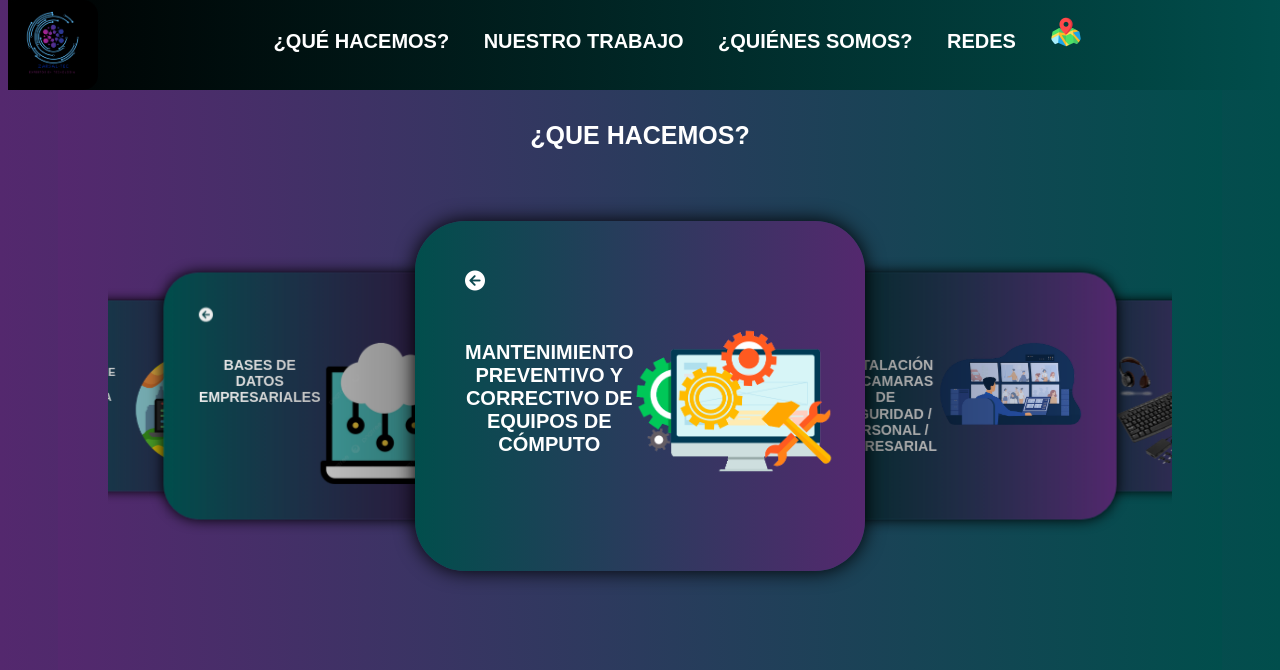
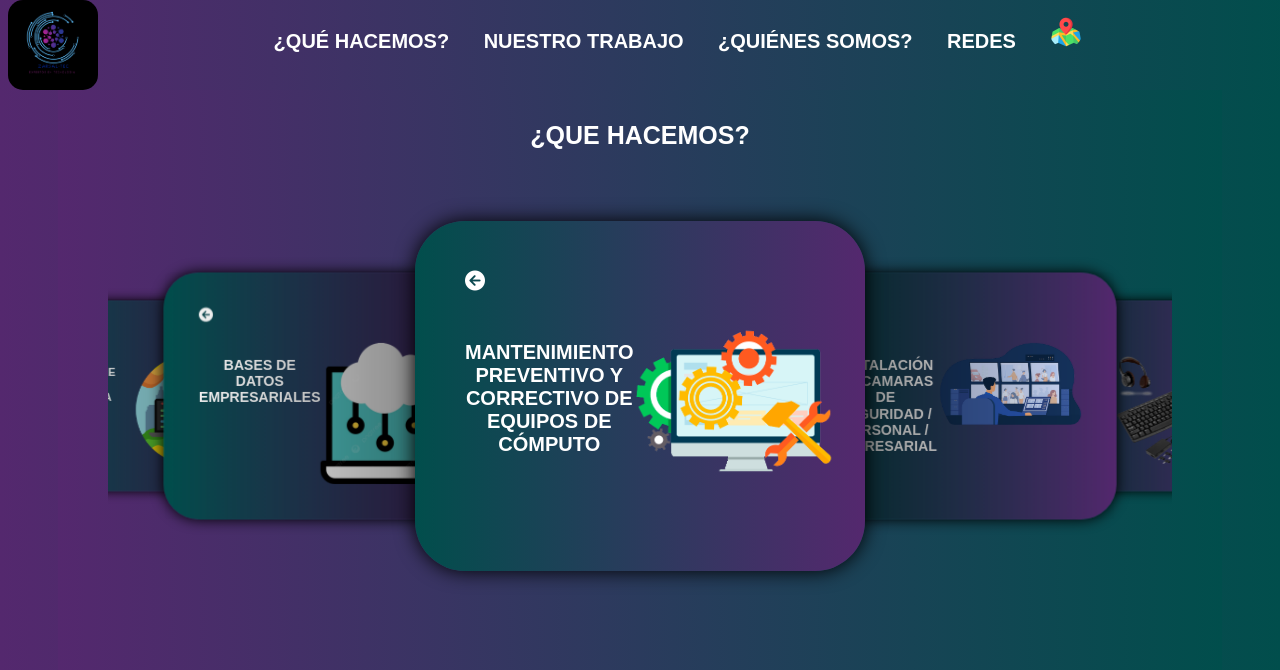
Before and after one commit to JoelPR13/zarsaltec, a PHP site: page / in a window 1280 px wide. Shown: the top 670 px of the page. Run offline with PHP 8.4, Linux system fonts and the light colour scheme; some libraries are stand-ins or nearby versions.

Commit message:
Update styles2.css

```diff
--- a/ZarSalTec/styles2.css
+++ b/ZarSalTec/styles2.css
@@ -14,8 +14,8 @@ header {
     width: 100%;
     top: 0;
     z-index: 1000;
-    /*background:linear-gradient(to right, #54286E, #014e4c);*/
-    background:linear-gradient(to right, #000000, #014e4c);
+    background:linear-gradient(to right, #54286E, #014e4c);
+    /*background:linear-gradient(to right, #000000, #014e4c);*/
     /*background:linear-gradient(to right, #000000, #54286E);*/
     /*background: #000000;*/
 }
```
